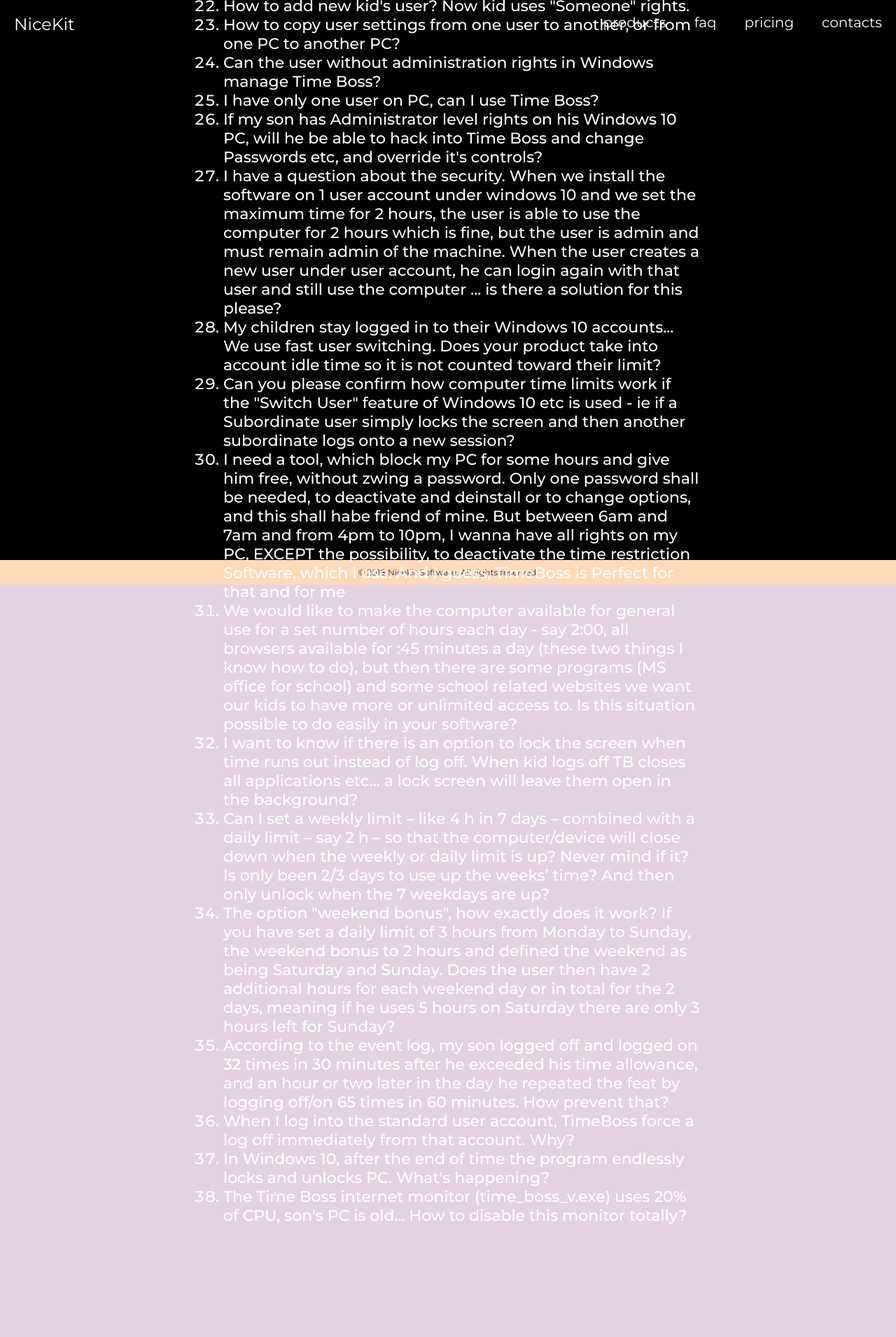
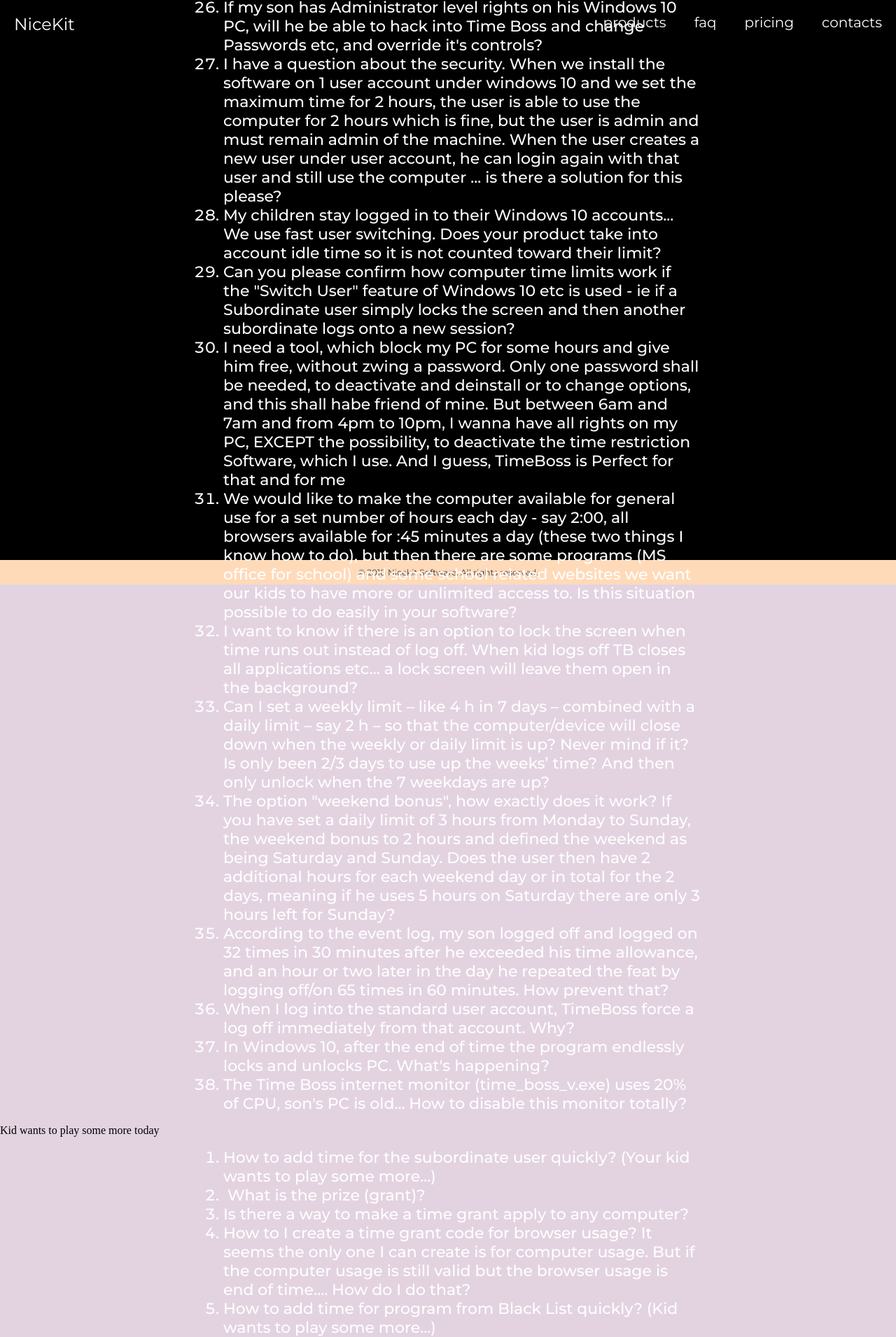
Before and after one commit to alinakulmagambetova/nicekit, a PHP site: page /faq.php in a window 1280 px wide. Shown: the whole page at 70% size. Before the commit the page ends 1749 px from the top, so only its background shows below. Run offline with PHP 8.4, Linux system fonts and the light colour scheme; some libraries are stand-ins or nearby versions.

Commit message:
add new faq items

```diff
--- a/faq.php
+++ b/faq.php
@@ -775,6 +775,104 @@ include 'header.php';
 				</div>
 			</li>
 		</ol>
+		<div class="headline">
+			Kid wants to play some more today
+		</div>
+		<ol>
+			<li class='item' id='1'>
+				<div class='q'>
+					How  to add time for the subordinate user quickly? (Your kid wants to play some more...)
+				</div>
+				<div class='a'>
+					<p>You have several ways. First, you can open the <b>Control panel</b>. If the <b>Control panel</b> is not enabled please define the password in Boss session. </p>
+					<p>Then select the user whom you are going to add time. Then: </p>
+					<ol>
+					<li>
+					<p align="left">Simply set the time you need in panel <b>Today's control. Last remaining time</b> (Control panel-&gt;Computer time limitation-&gt;button <b>Today's control. Last remaining time</b>). </p>
+					</li>
+					<li>
+					<p align="left">Simply set for user the <b>Boss </b> rights. If the <b>Control panel </b> window is protected with password so the user can not change it. </p>
+					</li>
+					<li>
+					<p>If you need to delete the time range limit, simply uncheck <b>No time range </b> in panel <b>Computer time limit</b>. </p>
+					</li>
+					<li>
+					<p>Of course you can simply increase the time in panel <b>Computer time limit</b>. </p>
+					</li>
+					<li>You can get <b>Grand</b> for kid.</li>
+					</ol>
+					<p>Close the <b>Control panel </b> window. The changes take effect.</p>
+				</div>
+			</li>
+			<li class='item' id='1C'>
+				<div class='q'>
+					&nbsp;What is the prize (grant)?
+				</div>
+				<div class='a'><br>
+					<br>Time grant is a key word (key) and time bonus.
+					<br>
+					<br>
+					The subordinate user can select <b>Get grant</b> item in popup menu in TB icon in tray.<br>
+					Then user input a key word and receives the time bonus when the key is valid.
+					<br>
+					<br>
+					For example, after the child has made homework, you can tell him by the phone  the key word of the grant.
+					The child will enter key and will receive additional time.<br><br>
+					Time grant is valid for all time limitation objects (sites, programs...)<br>
+				</div>
+			</li>
+			<li class='item' id='160329A'>
+				<div class='q'>
+					Is there a way to make a time grant apply to any computer?
+				</div>
+				<div class='a'>
+					<p>You can create new grants only on the PC where this grants will be used.<br>
+					If you use TB Pro, then you can connect remotely to others PC using TB Pro and
+					create grants for this PC.
+					</p>
+				</div>
+			</li>
+			<li class='item' id='150723_2'>
+				<div class='q'>
+					How to I create a time grant code for browser usage? It seems the only one I can create is for computer usage.
+					But if the computer usage is still valid but the browser usage is end of time…. How do I do that?
+				</div>
+				<div class='a'>
+					<p>Grants are universal. So you can use time grants for all users, for all time limited programs, websites, browsers...<br>
+					Kid can open the information panel in TB  -&gt; e.g. Browser panel and can click by Mouse the Grant picture, or kid can input the grant code directly in the TB Warning message (using Grant picture)
+					</p>
+				</div>
+			</li>
+			<li class='item' id='38'>
+				<div class='q'>
+					How to add time for program from Black List quickly? (Kid wants to play some more...)
+				</div>
+				<div class='a'>
+					<p>Kid can use the <b>Grant</b> and input it in the warning window or in<b> My time limitation-&gt;Black and white lists of programs</b>-&gt;needed program-&gt;<b>Time limit</b>-&gt;
+					click on Grant image. <br>
+					<br>
+					Please check the option<b> Show black and white lists in Sub.session</b> on panel <b>Options-&gt;General</b> <br>
+					<br>
+					You have several ways.<br>
+					<br>
+					At first you should open the <b>Control panel </b> any case. If the <b>Control panel </b> is not enabled please define the password in Boss session. </p>
+					<p>Then select the user whom you are going to add time. Then open panel <b>Black and white lists of programs</b>, select needed program or folder and uncheck <b>Active </b> column or push button <b>Program time limit</b> and : </p>
+					<ol>
+					<li>
+					<p>Simply set the time you need in panel <b>Last remaining time</b>. </p>
+					</li>
+					<li>
+					<p>If you need to delete the time range limit, simply uncheck <b>No time range </b> in panel <b>When allowed</b>. </p>
+					</li>
+					<li>
+					<p>Of course you can simply increase the time in panel <b>How much time allowed</b>. </p>
+					</li>
+					</ol>
+					<p>Close the <b>Program time limit </b> and <b>Control panel </b> windows. The changes take effect. </p>
+				</div>
+			</li>
+		</ol>
+
 
 	</div>
 
```
